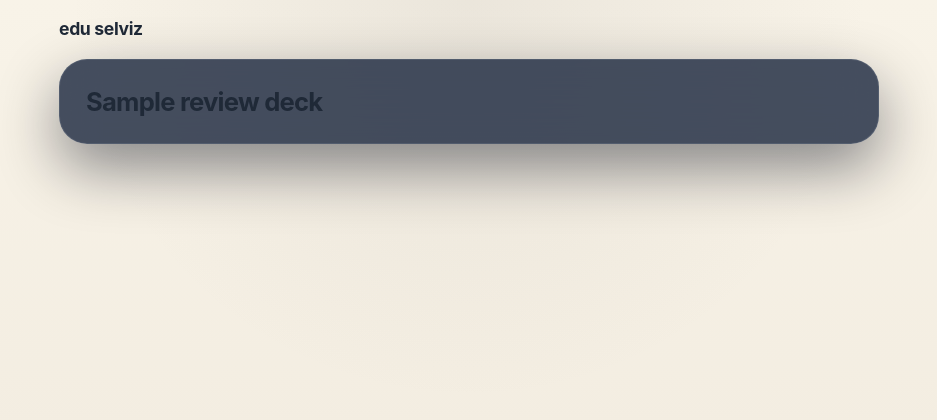
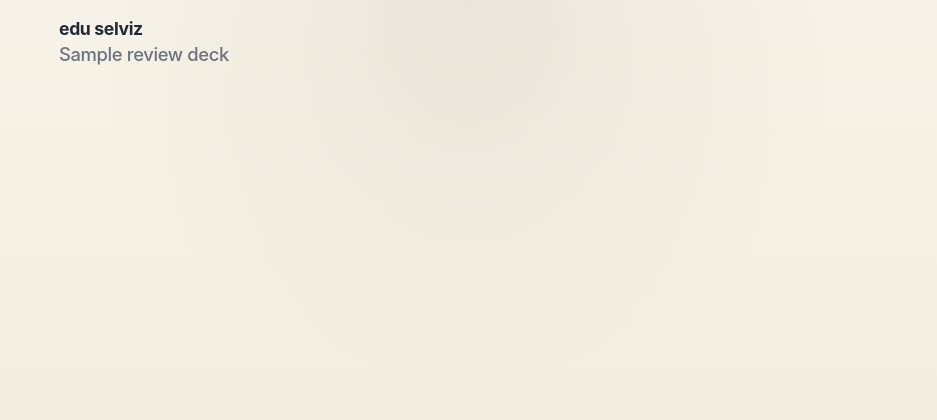
Before and after one commit to skvsree/edu_viz, a FastAPI app: template app/templates/review/page.html in a window 1280 px wide. Shown: the top 420 px of the page, without its empty margins (171-1108 px from the left). Run offline with FastAPI, Linux system fonts and the light colour scheme; the template is opened without the code that fills it: most values are stand-ins (such as "Sample title", 1, 10 or a date in 2020); some web fonts are replaced.

Commit message:
style: simplify review deck header

```diff
--- a/app/static/styles.css
+++ b/app/static/styles.css
@@ -764,6 +764,14 @@ body::after {
   letter-spacing: -0.02em;
 }
 
+.review-topbar__deck-name {
+  margin: 4px 0 0;
+  color: #6b7280;
+  font-size: 1.15rem;
+  font-weight: 500;
+  letter-spacing: -0.02em;
+}
+
 .review-main {
   display: block;
 }
--- a/app/templates/review/page.html
+++ b/app/templates/review/page.html
@@ -24,14 +24,12 @@
     <div class="review-shell">
       <header class="review-topbar" aria-label="Review page header">
         <h1 class="review-topbar__title">edu selviz</h1>
+        {% if review_deck %}
+          <p class="review-topbar__deck-name">{{ review_deck.name }}</p>
+        {% endif %}
       </header>
 
       <main class="review-main">
-        {% if review_deck %}
-          <section class="card info-card">
-            <h2 class="section-subtitle">{{ review_deck.name }}</h2>
-          </section>
-        {% endif %}
         <section id="review-area" class="review-area" hx-get="/review/next{% if review_deck %}?deck_id={{ review_deck.id }}{% endif %}" hx-trigger="load" hx-swap="innerHTML"></section>
       </main>
 
```
